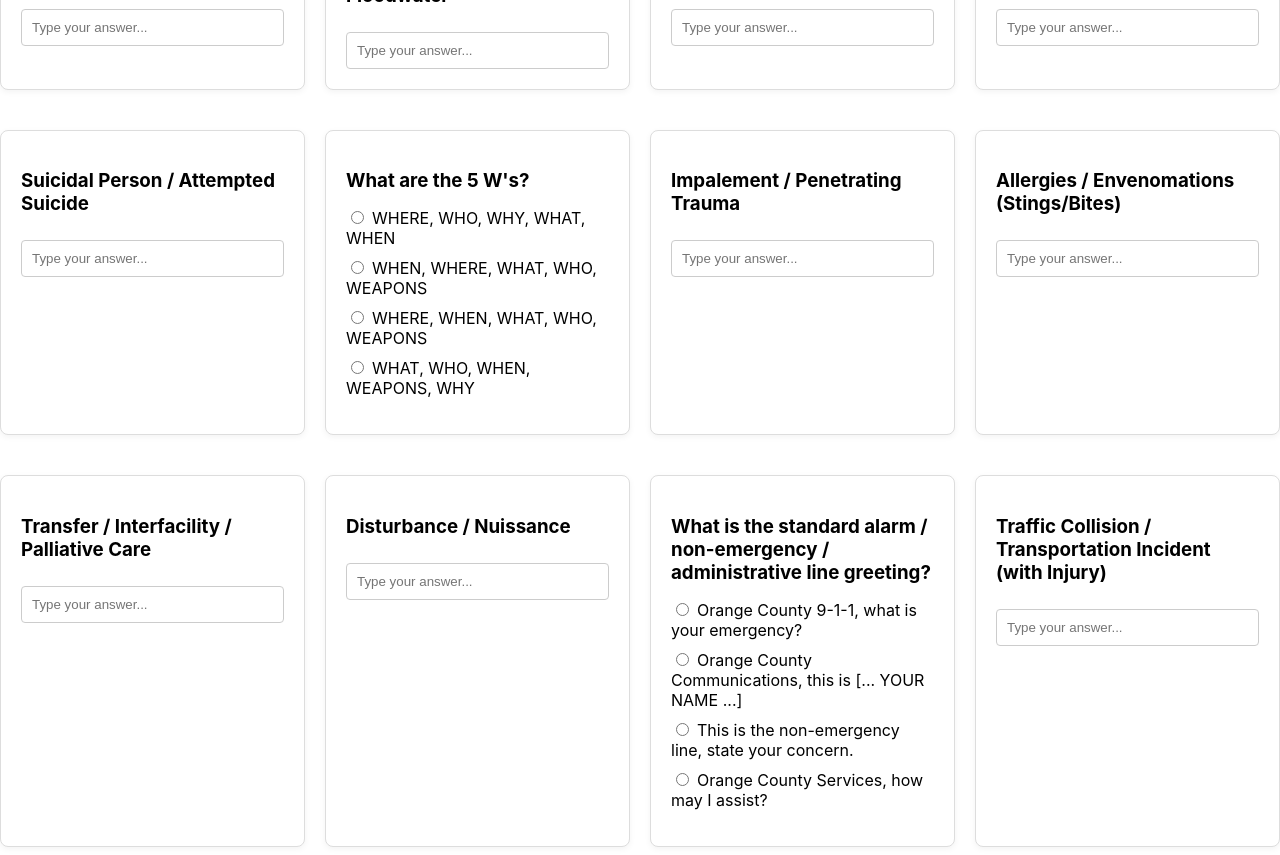
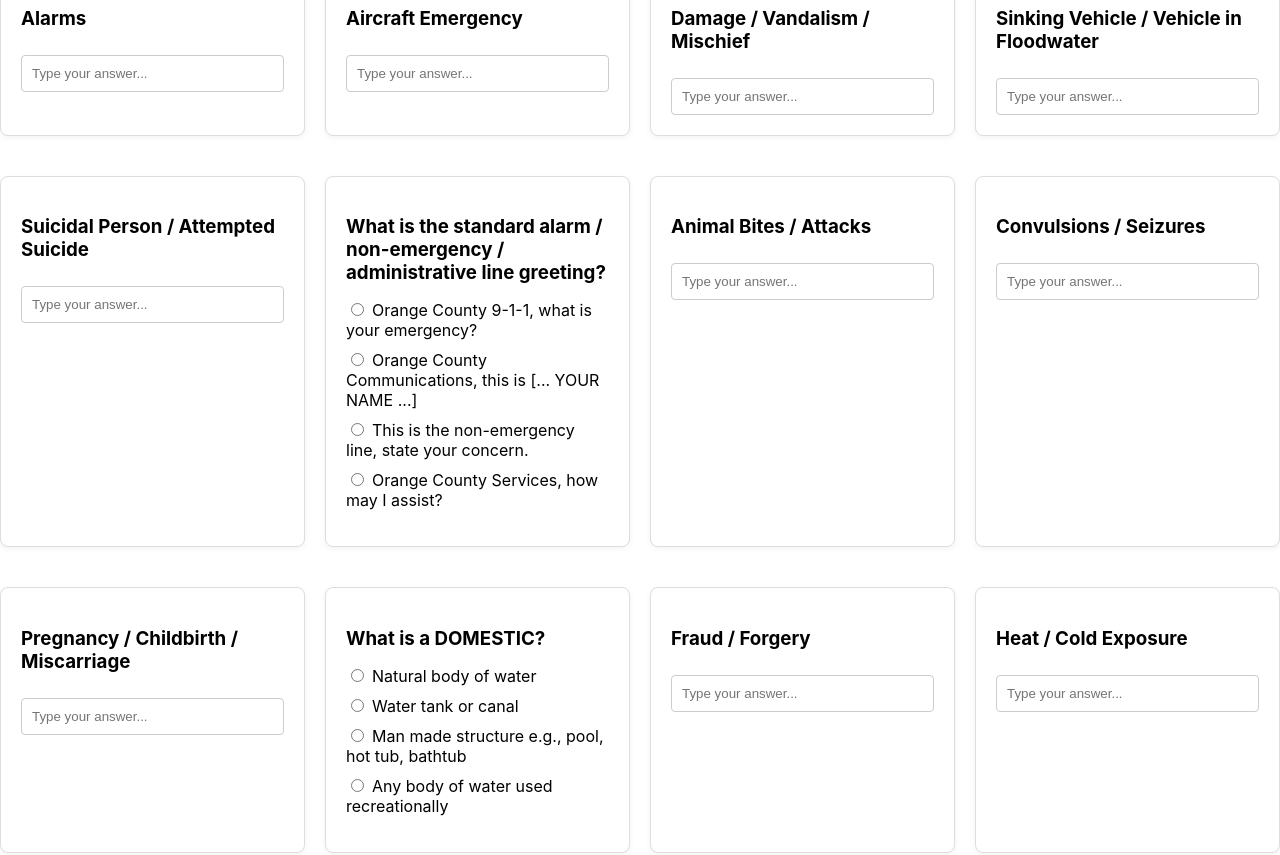
Before and after one commit to crisdege/etc-study-helper, a React (Create React App) app: page /quizzes in a window 1280 px wide. Shown: the part 980-1835 px from the top of the page. Built offline with nearby package versions, Linux system fonts and the light colour scheme.

Commit message:
removed a quiz question, updated page title for protocol rules

```diff
--- a/src/data/quizzes.json
+++ b/src/data/quizzes.json
@@ -58,17 +58,6 @@
       "Any adult not allergic to aspirin"
     ],
     "answer": "Patient is functionally alert, 16 years of age or older, no reported stroke symptoms, and not pregnant.",
-    "category": "OTHER"
-  },
-  {
-    "question": "What are the 5 W's?",
-    "choices": [
-      "WHERE, WHO, WHY, WHAT, WHEN",
-      "WHEN, WHERE, WHAT, WHO, WEAPONS",
-      "WHERE, WHEN, WHAT, WHO, WEAPONS",
-      "WHAT, WHO, WHEN, WEAPONS, WHY"
-    ],
-    "answer": "WHERE, WHEN, WHAT, WHO, WEAPONS",
     "category": "OTHER"
   },
   {
--- a/src/pages/ProtocolsPage.js
+++ b/src/pages/ProtocolsPage.js
@@ -109,7 +109,7 @@ function ProtocolsPage() {
 
   return (
     <div style={{ padding: '20px' }}>
-      <h1 style={{ textAlign: 'center' }}>Protocols</h1>
+      <h1 style={{ textAlign: 'center' }}>Protocol Rules</h1>
 
       {/* Category Buttons */}
       <div
```
